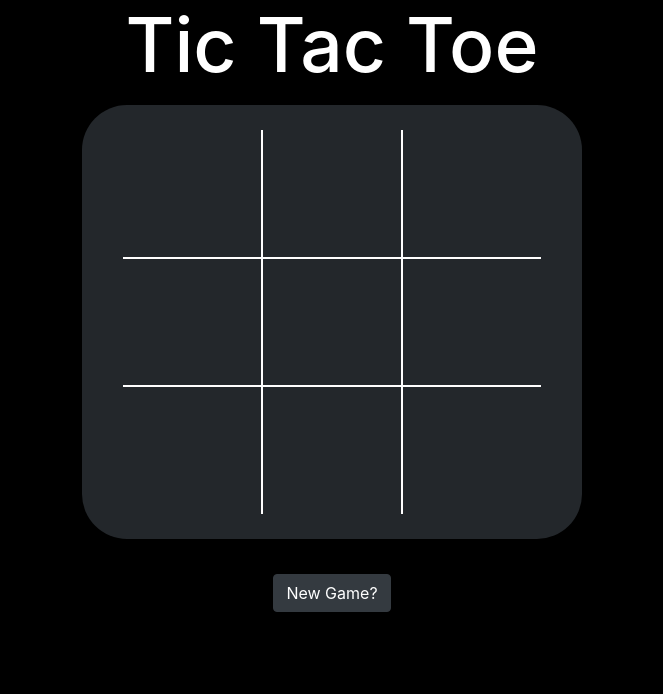
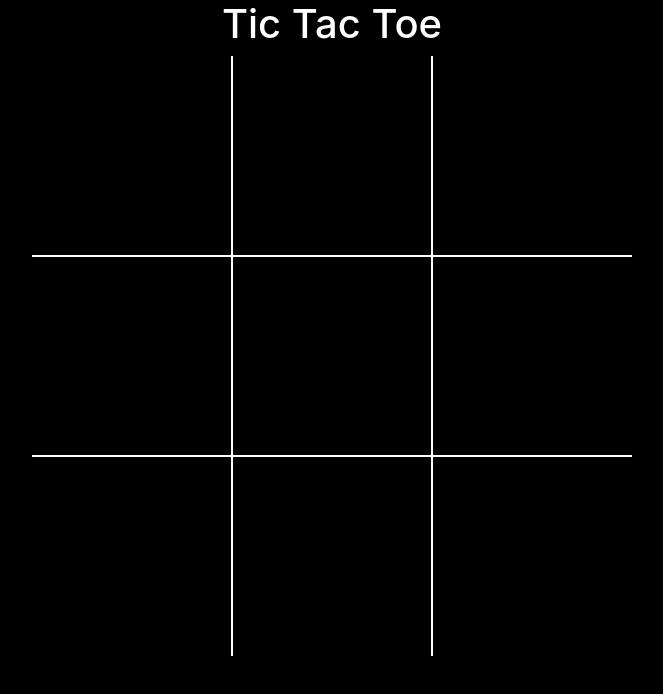
Before and after one commit to IanGotCode/tictactoe-client, a website built with webpack: page index.html in a window 1280 px wide. Shown: the whole page, without its empty margins (308-971 px from the left). Built offline with nearby package versions, Linux system fonts and the light colour scheme.

Commit message:
redid the tic tac toe box, styled it, and started js logic

```diff
--- a/assets/scripts/app.js
+++ b/assets/scripts/app.js
@@ -6,6 +6,20 @@
 // use require without a reference to ensure a file is bundled
 // require('./example')
 
+const currentPlayer = 'X'
+const playerTwo = 'O'
+
 $(() => {
+  // all the ways the game can be won
+  const waysToWin = [
+    ['0', '1', '2'],
+    ['3', '4', '5'],
+    ['6', '7', '8'],
+    ['0', '4', '8'],
+    ['6', '4', '2'],
+    ['0', '3', '6'],
+    ['1', '4', '7'],
+    ['2', '5', '8']
+  ]
   // your JS code goes here
 })
--- a/assets/styles/index.scss
+++ b/assets/styles/index.scss
@@ -1,55 +1,64 @@
 @import '~bootstrap/scss/bootstrap';
 
-body{
-    background-color: black;
+body {
+  background-color: black;
+  height: 100%;
 }
 
 .game {
   text-align: center;
-  font-size: 75px;
   color: white;
 }
 
-.board {
-  background-color: #23272B;
-  width: 500px;
-  padding: 25px;
-  margin: 15px auto;
-  border-radius: 45px;
+.flex-container {
+  display: flex;
 }
 
-.stock {
-  display: block;
-}
-.container {
-  display: grid;
-  grid-template-columns: auto auto auto;
-  height: 30vw;
-  width: 35vw;
+.flex-column {
+  flex-direction: column;
 }
 
-.grid {
-  border: 1px solid white;
-  cursor: pointer;
+.flip-wrap {
+  flex: wrap;
 }
 
-.remove-border-top {
+.flex-center {
+  justify-content: center;
+  align-items: center;
+}
+
+.game-board {
+  height: 100%;
+  width: 100%;
+}
+
+.board {
+  width: 600px;
+}
+
+.box {
+  height: 200px;
+  width: 200px;
+  border: 1px solid white;
+}
+
+.remove-left {
+  border-left: none;
+}
+
+.remove-right {
+  border-right: none;
+}
+
+.remove-top {
   border-top: none;
 }
 
-.remove-border-left {
-  border-left: none;
-}
-
-.remove-border-right {
-  border-right: none;
-}
-
-.remove-border-bottom {
+.remove-bottom {
   border-bottom: none;
 }
 
-.newGame {
-  margin: 0 auto;
-  padding: 20px;
+
+.box:hover {
+  background-color: white;
 }
--- a/index.html
+++ b/index.html
@@ -12,41 +12,25 @@
       <script src="public/application.js" type="text/javascript" charset="utf-8" defer></script>
     </head>
     <body>
+
       <h1 class='game'>Tic Tac Toe</h1>
 
-      <!-- <form class="stack">
-        <input type="text" name="username" placeholder="username">
-        <input type="password" name="password" placeholder="password">
-        <input type="password" name="password" placeholder=" confirm password">
-        <button class=" sign-up btn btn-dark">Sign Up!</button>
-      </form>
-
-      <form>
-        <input type="text" name="username" placeholder="username">
-        <input type="password" name="password" placeholder="password">
-        <button class=" sign-in btn btn-dark">Sign In!</button>
-      </form> -->
-
-      <!-- <button class="btn btn-dark">Sign Out!</button> -->
-
-      <section class="board">
-        <div class="container">
-            <div class="grid remove-border-top remove-border-left"></div>
-            <div class="grid remove-border-top"></div>
-            <div class="grid remove-border-top remove-border-right"></div>
-            <div class="grid remove-border-left"></div>
-            <div class="grid"></div>
-            <div class="grid remove-border-right"></div>
-            <div class="grid remove-border-bottom remove-border-left"></div>
-            <div class="grid remove-border-bottom"></div>
-            <div class="grid remove-border-bottom remove-border-right"></div>
+      <div class="game-board flex-container flex-column flex-center">
+        <div class="board flex-container flex-wrap">
+          <div class="box remove-left remove-top"></div>
+          <div class="box remove-top"></div>
+          <div class="box remove-top remove-right"></div>
         </div>
-      </section>
-
-      <div class="text-center newGame">
-        <input type="button" value="New Game?" class="btn btn-dark">
+        <div class="board flex-container flex-wrap">
+          <div class="box remove-left"></div>
+          <div class="box"></div>
+          <div class="box remove-right"></div>
+        </div>
+        <div class="board flex-container flex-wrap">
+          <div class="box remove-left remove-bottom"></div>
+          <div class="box remove-bottom"></div>
+          <div class="box remove-right remove-bottom"></div>
+        </div>
       </div>
-
-
     </body>
 </html>
```
